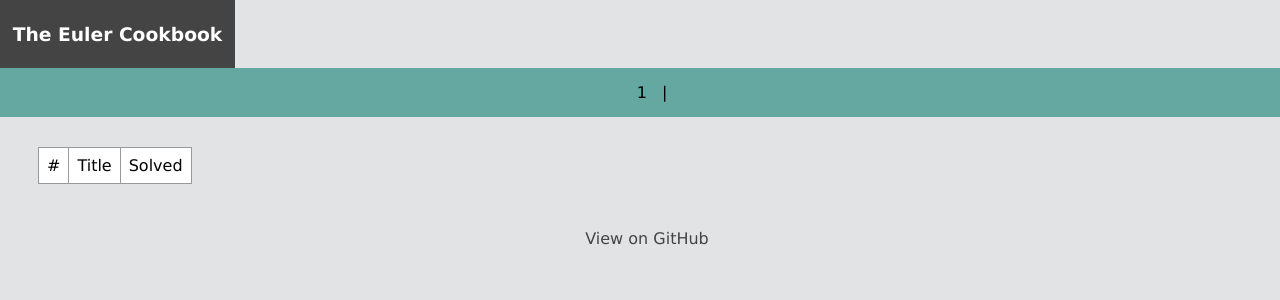
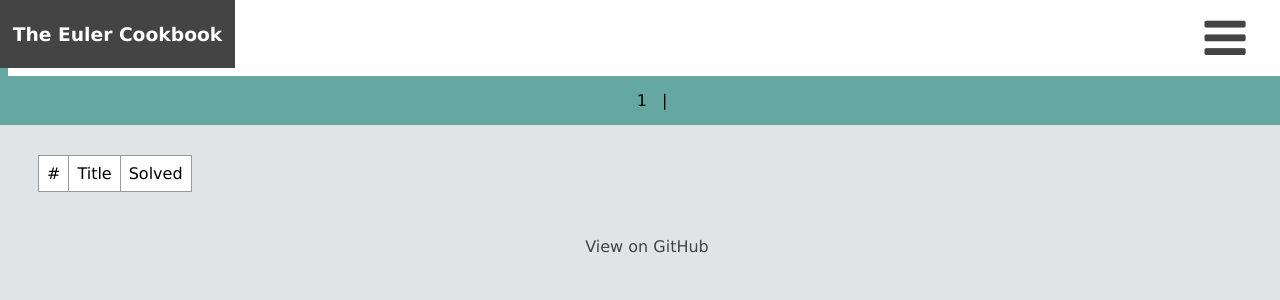
Before and after one commit to zachcalvert/euler_cookbook, a Django app: page / in a window 1280 px wide. Shown: the top 300 px of the page. Run offline with Django 3.2, Linux system fonts and the light colour scheme; data that the repository does not hold is empty; some libraries are stand-ins or nearby versions.

Commit message:
font awesome-ness

```diff
--- a/problems/templates/base.html
+++ b/problems/templates/base.html
@@ -4,6 +4,7 @@
             {% block page_title %}
                 The Euler Cookbook
             {% endblock %}
+            <i class="fa fa-bars"></i>
         </title>
 
         {% block head_js %}
@@ -11,13 +12,19 @@
 		{% endblock %}
 		{% block head_css %}
 			<link rel="stylesheet" href="{{ STATIC_URL }}css/base.css"/>
+			<link rel="stylesheet" href="//maxcdn.bootstrapcdn.com/font-awesome/4.3.0/css/font-awesome.min.css">
 		{% endblock %}
 	</head>
 
 	<body>
 		{% block header %}
 		<div id="site-header">
+			<div id="site-header-logo">
 				<a href='{% url "site_home" %}'><h3>The Euler Cookbook</h3></a>
+			</div>
+			<div id="site-header-menu">
+				<i class="fa fa-bars"></i>
+			</div>
 		</div>
 		{% endblock %}
 
@@ -43,7 +50,6 @@
 				        <a href="?page={{ problems.next_page_number }}">Next</a>
 				    {% endif %}
 				 </ul>
-
 
 			<table class="table-of-contents">
 				<tr>
@@ -76,7 +82,7 @@
 
 		{% block footer %}
 			<div id="footer">
-				<a href="https://github.com/zachcalvert/euler_cookbook">View on GitHub</a>
+				<a href="https://github.com/zachcalvert/euler_cookbook">View on GitHub</a><br>
 			</div>
 		{% endblock %}
 
--- a/static/css/base.css
+++ b/static/css/base.css
@@ -23,18 +23,32 @@ td.solved {
 }
 
 #site-header {
-	top: 0;
-	left: 0;
+	width: 102%;
+	float: left;
+	background:  #FFF;
+	margin: 0px 0px 15px 0px;
+	height: 87px;
+}
+
+#site-header-logo {
 	width: 225px;
-	margin: -8px 0 19px -8px;
+	margin: 11px 0 19px -8px;
 	padding: 5px;
 	background: #444444;
 	text-align: center;
+	float:left;
 }
 
-#site-header a, a:hover, a:visited {
+#site-header-logo a, a:hover, a:visited {
 	color:white;
 	text-decoration: none;
+}
+
+#site-header-menu {
+	float: right;
+	margin: 25px 4%;
+	font-size: 48px;
+	color: #444444;
 }
 
 .pagination {
@@ -42,7 +56,7 @@ td.solved {
 	width: 100%;
 	background: #65A7A1;
 	margin: -19px 0 20px -8px;
-	padding:  15px;
+	padding: 15px;
 }
 .pagination a {
 	margin: 0 10px;
```
Lines whose indentation alone changed are shown as unchanged.
